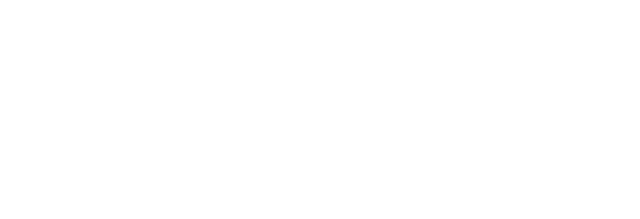
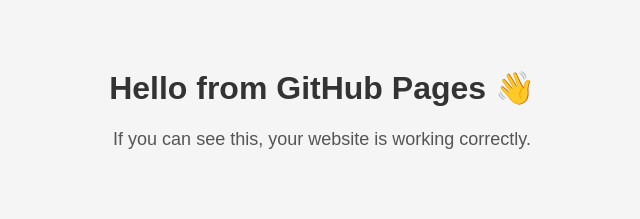
Before and after one commit to AyushMITWPU/Practice, a plain HTML site: page index.html in a window 1280 px wide. Shown: the whole page, without its empty margins (318-958 px from the left). Drawn offline with Linux system fonts and the light colour scheme.

Commit message:
updated index.html

```diff
--- a/index.html
+++ b/index.html
@@ -1,3 +1,27 @@
-<html>
-    <title>Hello World</title>
+<!DOCTYPE html>
+<html lang="en">
+<head>
+    <meta charset="UTF-8">
+    <meta name="viewport" content="width=device-width, initial-scale=1.0">
+    <title>My GitHub Pages Site</title>
+    <style>
+        body {
+            font-family: Arial, sans-serif;
+            padding: 40px;
+            background: #f5f5f5;
+            text-align: center;
+        }
+        h1 {
+            color: #333;
+        }
+        p {
+            font-size: 18px;
+            color: #555;
+        }
+    </style>
+</head>
+<body>
+    <h1>Hello from GitHub Pages 👋</h1>
+    <p>If you can see this, your website is working correctly.</p>
+</body>
 </html>
```
